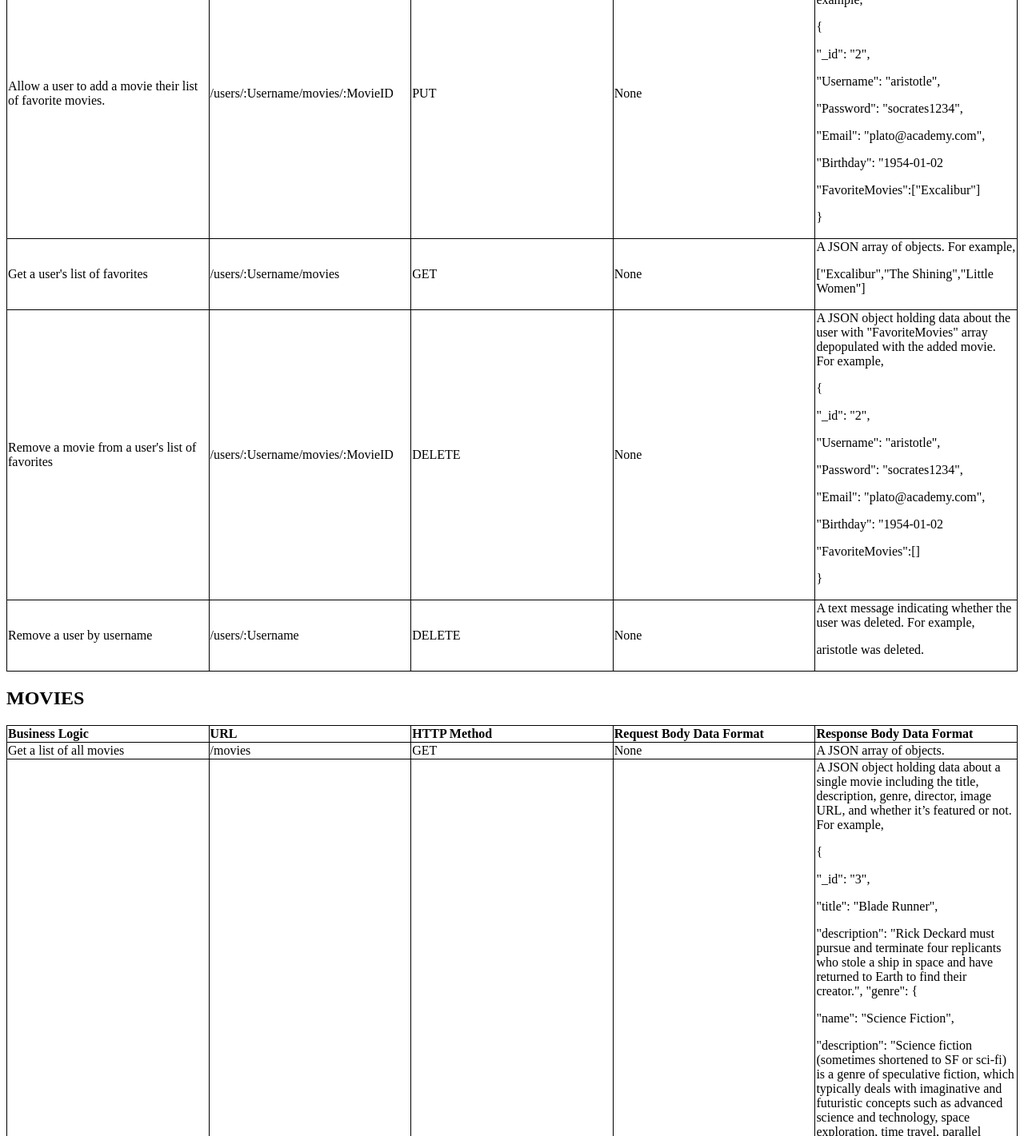
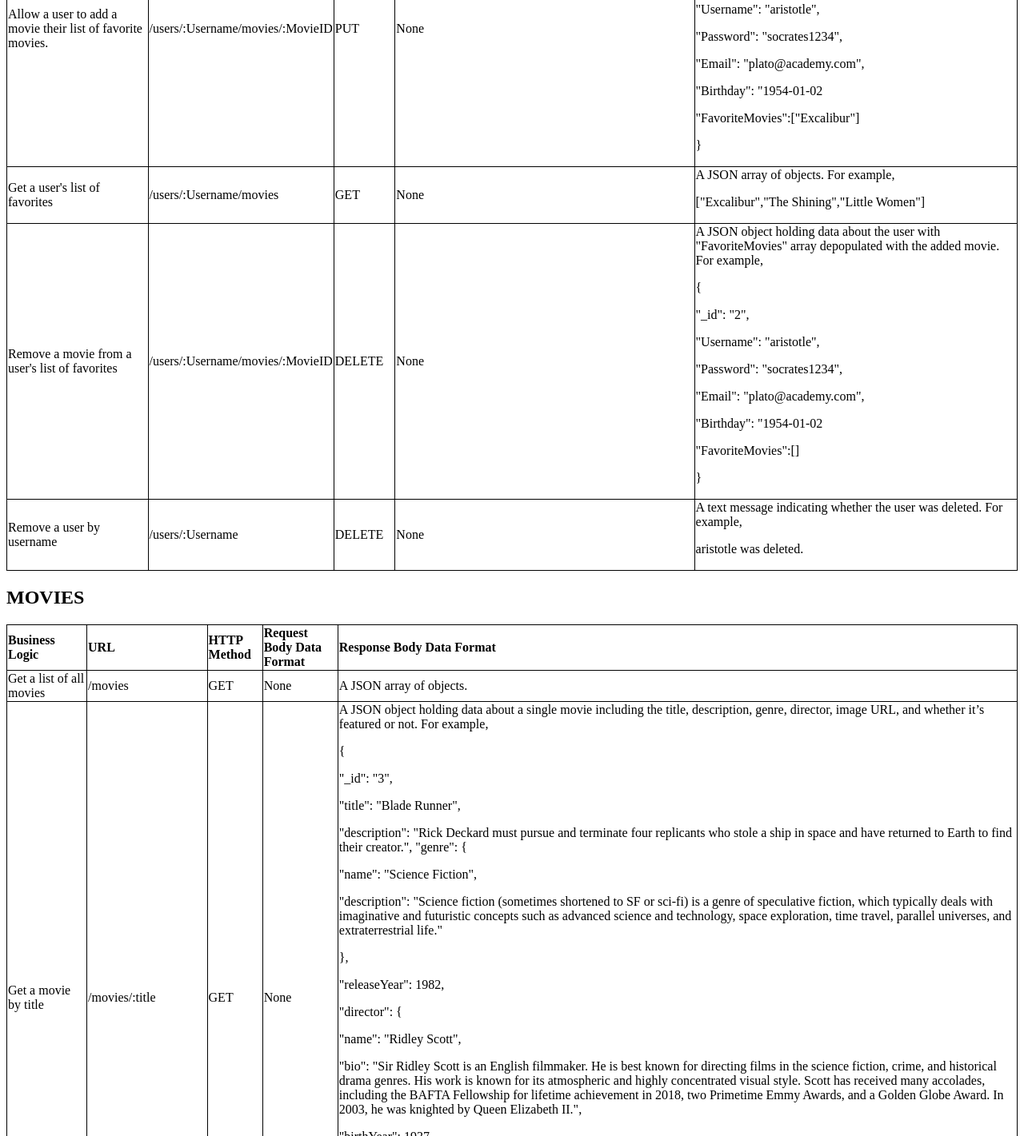
Before and after one commit to jeheald23/movie_api, a website: page public/documentation.html in a window 1280 px wide. Shown: the part 1379-2800 px from the top of the page at 80% size. Drawn offline with Linux system fonts and the light colour scheme.

Commit message:
fixed table formatting

```diff
--- a/public/documentation.html
+++ b/public/documentation.html
@@ -11,7 +11,7 @@
     <p>A server-side movies application which will provide users with access to information about different movies, directors, and genres. Users can sign up, update their personal information, and create a list of their favorite movies.  </p>
     <h2>USERS</h2>
 
-    <table style="width:100%">
+    <table>
       <tr class="header">
         <td>Business Logic</td>
         <td>URL</td>
@@ -150,7 +150,7 @@
     </table>
 
     <h2>MOVIES</h2>
-        <table style="width:100%">
+        <table>
         <tr class="header">
         <td>Business Logic</td>
         <td>URL</td>
```
